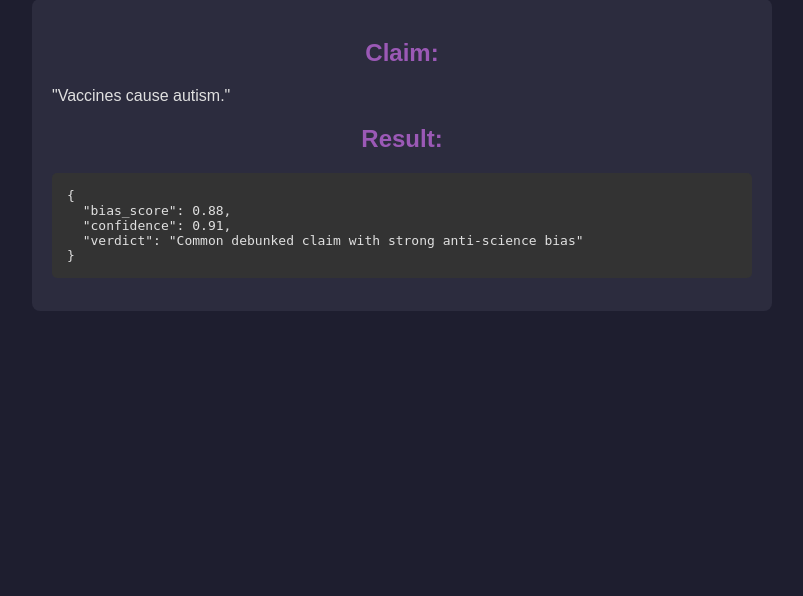
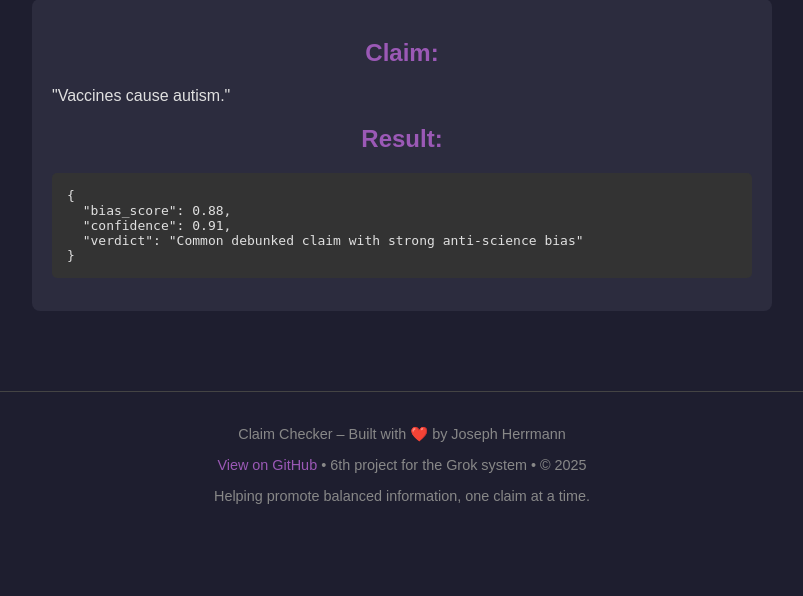
Before and after one commit to thenecronwolf-blip/Claim-Checker, a Flask app: template ui/templates/examples.html in a window 1280 px wide. Shown: the part 548-1144 px from the top of the page, without its empty margins (238-1041 px from the left). Before the commit the page ends 859 px from the top, so only its background shows below. Run offline with Flask 3, Linux system fonts and the light colour scheme; the template is opened without the code that fills it, so the values that code supplies are empty.

Commit message:
Update examples.html
Footer

```diff
--- a/ui/templates/examples.html
+++ b/ui/templates/examples.html
@@ -50,4 +50,10 @@
 
     <!-- Add more examples as you like -->
 </body>
+    <footer style="margin-top: 80px; padding: 20px; text-align: center; color: #888; font-size: 0.9em; border-top: 1px solid #444;">
+    <p>Claim Checker – Built with ❤️ by Joseph Herrmann</p>
+    <p><a href="https://github.com/thenecronwolf-blip/Claim-Checker" style="color: #9b59b6; text-decoration: none;">View on GitHub</a> •
+    6th project for the Grok system • © 2025</p>
+    <p>Helping promote balanced information, one claim at a time.</p>
+</footer>
 </html>
```
